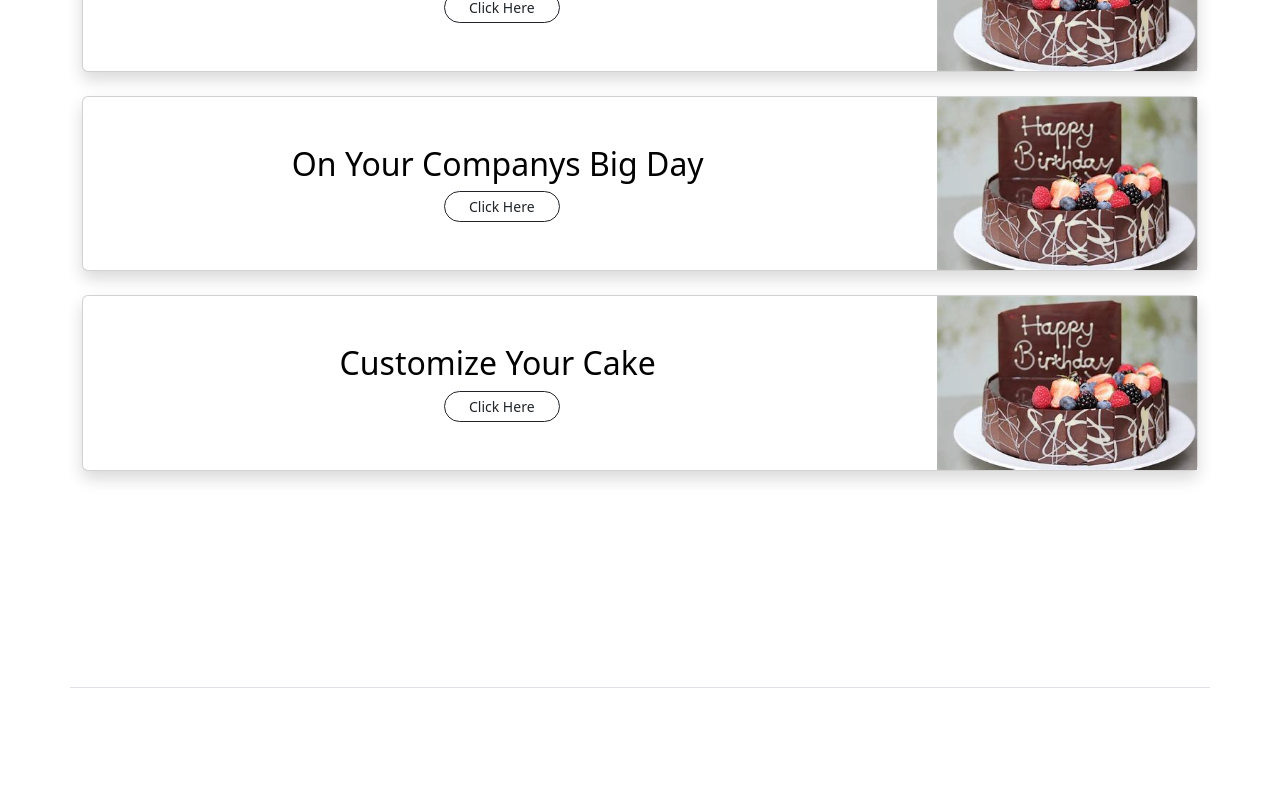
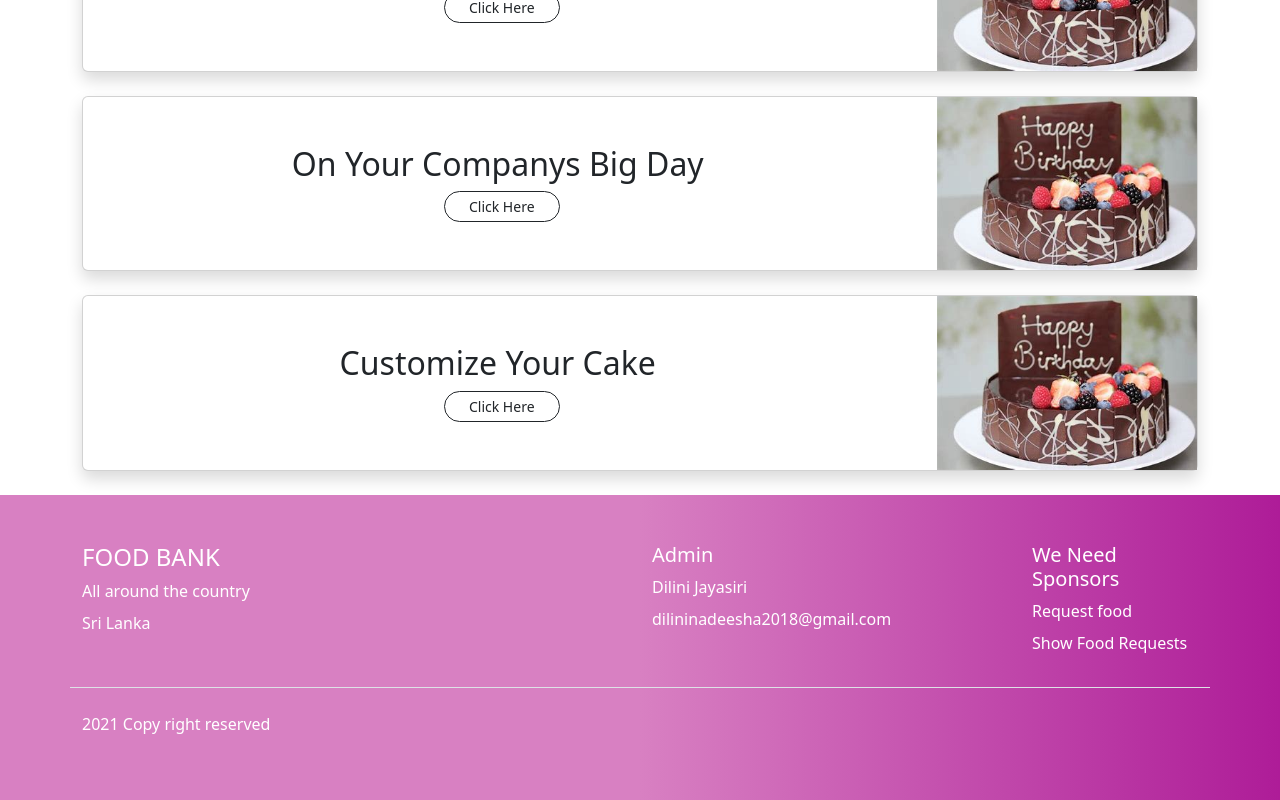
Before and after one commit to kchamithri/MyCake-SystemDevelopment, a React (Create React App) app: page / in a window 1280 px wide. Shown: the part 1469-2269 px from the top of the page. Built offline with nearby package versions, Linux system fonts and the light colour scheme.

Commit message:
css added and deleted

```diff
--- a/src/Styles/LandingPage.css
+++ b/src/Styles/LandingPage.css
@@ -21,75 +21,33 @@
   min-height: 700px;
 }
 
-/* footer */
-.about {
-  line-height: 20px;
-  color: #ffffff;
-  font-size: 13px;
-  font-weight: normal;
-  margin: 0;
+@include media-breakpoint-up(sm) {
+  html {
+    font-size: 1.2rem;
+  }
 }
 
-.about span {
-  display: block;
-  color: #ffffff;
-  font-size: 14px;
-  font-weight: bold;
-  margin-bottom: 20px;
+@include media-breakpoint-up(md) {
+  html {
+    font-size: 1.4rem;
+  }
 }
 
-.icons {
-  margin-top: 25px;
+@include media-breakpoint-up(lg) {
+  html {
+    font-size: 1.6rem;
+  }
 }
 
-.icons a {
-  display: inline-block;
-  width: 35px;
-  height: 35px;
-  cursor: pointer;
-  background-color: #ffffff;
-  border-radius: 2px;
-  font-size: 20px;
-  color: #000000;
-  text-align: center;
-  line-height: 35px;
-  margin-right: 3px;
-  margin-bottom: 5px;
+/* footer */
+.footer {
+  background-color: rgb(174, 28, 152);
+  background: linear-gradient(
+    90deg,
+    rgb(216, 128, 194) 50%,
+    rgb(174, 28, 152) 100%
+  );
+  margin: 0px;
+  padding: 0px;
+  /* overflow: hidden; */
 }
-
-h2 {
-  color: #000000;
-  font-size: 36px;
-  font-weight: normal;
-  margin: 0;
-}
-
-h2 span {
-  color: #0099ff;
-}
-
-.menu {
-  color: #ffffff;
-  margin: 20px 0 12px;
-  padding: 0;
-  display: inline-block;
-  vertical-align: top;
-}
-
-.menu a {
-  display: inline-block;
-  line-height: 1.8;
-  text-decoration: none;
-  color: inherit;
-}
-
-.menu a:hover {
-  color: #0099ff;
-}
-
-.name {
-  color: #0099ff;
-  font-size: 14px;
-  font-weight: normal;
-  margin: 0;
-}
```
